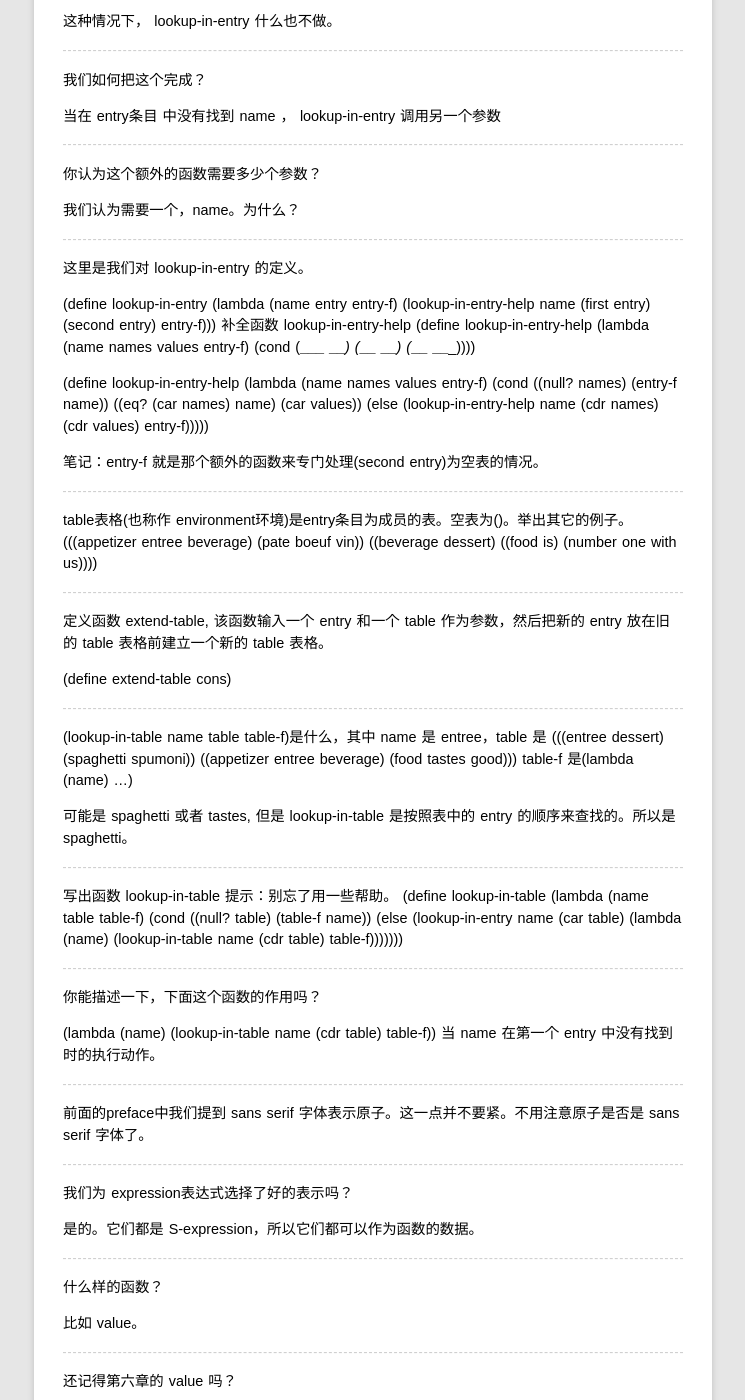
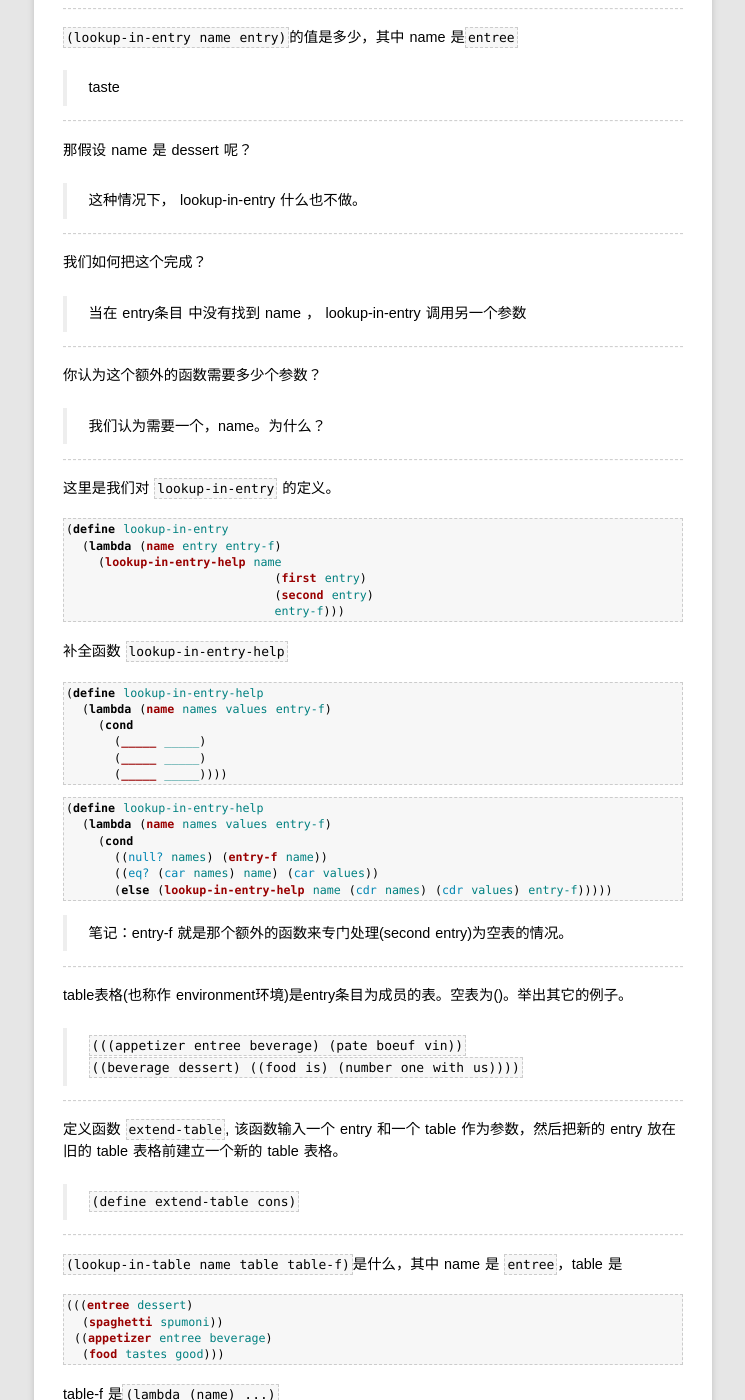
Before and after one commit to rhuichao/uternet.github.io, a Jekyll site: the page built from TLS/10.md, in a window 1280 px wide and 1400 px high, scrolled down 507 px. Shown: the whole window, without its empty margins (267-1012 px from the left). Built offline with Jekyll 4.4.1, drawn with Linux system fonts in a browser that asks for light colours; some web fonts are replaced; Markdown is read by kramdown in place of the engine named in the settings; some of the changed text lies outside the part shown.

Commit message:
new document posted

````diff
--- a/TLS/10.md
+++ b/TLS/10.md
@@ -3,99 +3,118 @@ layout: default
 title: 这一切的值是什么？
 ---
 
----
+-------------
 entry条目 是由list表组成的 pair 对，pair 对的第一个list表是集合 set。另外，两个list表的长度必须是相同的。举出几个 entry条目 的例子。
 
-例如((appetizer entree beverage) (pate boeuf vin)和((appetizer entree beverage) (beer beer beer))
-还有((beverage dessert) ((food is) (number on with us)))
+>例如
+`((appetizer entree beverage) (pate boeuf vin)`
+和
+`((appetizer entree beverage) (beer beer beer))`
+还有
+`((beverage dessert) ((food is) (number on with us)))`
 
 -------------
 
 
 我们如何用一个集合的名字和一个列表的值构建一个 entry条目
 
-(define new-entry build)
-试试用这个函数来构建前边的 entry条目 例子。
+>`(define new-entry build)`
+>试试用这个函数来构建前边的 entry条目 例子。
 
 -------------
 
-(lookup-in-entry name entry)的值是多少，其中 name 是entree
+`(lookup-in-entry name entry)`的值是多少，其中 name 是`entree`
 
-taste
+>taste
 
 -------------
 
 那假设 name 是 dessert 呢？
 
-这种情况下， lookup-in-entry 什么也不做。
+>这种情况下， lookup-in-entry 什么也不做。
 
 -------------
 
 我们如何把这个完成？
 
-当在 entry条目 中没有找到 name ， lookup-in-entry 调用另一个参数
+>当在 entry条目 中没有找到 name ， lookup-in-entry 调用另一个参数
 
 -------------
 
 你认为这个额外的函数需要多少个参数？
 
-我们认为需要一个，name。为什么？
+>我们认为需要一个，name。为什么？
 
 -------------
 
-这里是我们对 lookup-in-entry 的定义。
+这里是我们对 `lookup-in-entry` 的定义。
 
+```scheme
 (define lookup-in-entry
   (lambda (name entry entry-f)
     (lookup-in-entry-help name
                           (first entry)
                           (second entry)
                           entry-f)))
-补全函数 lookup-in-entry-help
+```
+
+补全函数 `lookup-in-entry-help`
+
+```scheme
 (define lookup-in-entry-help
   (lambda (name names values entry-f)
     (cond
       (_____ _____)
       (_____ _____)
       (_____ _____))))
+```
 
+```scheme
 (define lookup-in-entry-help
   (lambda (name names values entry-f)
     (cond
       ((null? names) (entry-f name))
       ((eq? (car names) name) (car values))
       (else (lookup-in-entry-help name (cdr names) (cdr values) entry-f)))))
+```
 
-笔记：entry-f 就是那个额外的函数来专门处理(second entry)为空表的情况。
+>笔记：entry-f 就是那个额外的函数来专门处理(second entry)为空表的情况。
 
 -------------
 
 table表格(也称作 environment环境)是entry条目为成员的表。空表为()。举出其它的例子。
-(((appetizer entree beverage) (pate boeuf vin))
-((beverage dessert) ((food is) (number one with us))))
+
+>`(((appetizer entree beverage) (pate boeuf vin))`
+>`((beverage dessert) ((food is) (number one with us))))`
 
 
 -------------
 
-定义函数 extend-table, 该函数输入一个 entry 和一个 table 作为参数，然后把新的 entry 放在旧的 table 表格前建立一个新的 table 表格。
+定义函数 `extend-table`, 该函数输入一个 entry 和一个 table 作为参数，然后把新的 entry 放在旧的 table 表格前建立一个新的 table 表格。
 
-(define extend-table cons)
+>`(define extend-table cons)`
 
 -------------
 
-(lookup-in-table name table table-f)是什么，其中 name 是 entree，table 是
+`(lookup-in-table name table table-f)`是什么，其中 name 是 `entree`，table 是
+
+```scheme
 (((entree dessert)
   (spaghetti spumoni))
  ((appetizer entree beverage)
   (food tastes good)))
-table-f 是(lambda (name) ...)
+```
 
-可能是 spaghetti 或者 tastes, 但是 lookup-in-table 是按照表中的 entry 的顺序来查找的。所以是 spaghetti。
+table-f 是`(lambda (name) ...)`
+
+>可能是 spaghetti 或者 tastes, 但是 lookup-in-table 是按照表中的 entry 的顺序来查找的。所以是 spaghetti。
 
 -------------
 
 写出函数 lookup-in-table
 提示：别忘了用一些帮助。
+
+```scheme
 (define lookup-in-table
   (lambda (name table table-f)
     (cond
@@ -104,56 +123,65 @@ table-f 是(lambda (name) ...)
                              (car table)
                              (lambda (name)
                                (lookup-in-table name (cdr table) table-f)))))))
+```
 
 -------------
 
 你能描述一下，下面这个函数的作用吗？
 
+```scheme
 (lambda (name)
   (lookup-in-table name (cdr table) table-f))
-当 name 在第一个 entry 中没有找到时的执行动作。
+```
+
+>当 name 在第一个 entry 中没有找到时的执行动作。
 
 -------------
 
-前面的preface中我们提到 sans serif 字体表示原子。这一点并不要紧。不用注意原子是否是 sans serif 字体了。
+前面的preface中我们提到 sans serif 字体表示原子。这一点并不要紧。不用注意原子是否是 sans serif 字体了。(p177)
 
 -------------
 
 我们为 expression表达式选择了好的表示吗？
 
-是的。它们都是 S-expression，所以它们都可以作为函数的数据。
+>是的。它们都是 S-expression，所以它们都可以作为函数的数据。
 
 -------------
 
 什么样的函数？
 
-比如 value。
+>比如 value。
 
 -------------
 
 还记得第六章的 value 吗？
 
-对表达式调用 value 返回的是它的自然值。
+>对表达式调用 value 返回的是它的自然值。
 
 -------------
 
-(car (quote (a b c))) 的值是多少？
+`(car (quote (a b c)))` 的值是多少？
 
-不知道。
+>不知道。
 
 -------------
 
+```scheme
 (cons rep-a
   (cons rep-b
     (cons rep-c
       (quote ()))))
+```
+
 的值是多少？其中 rep-a 是a，rep-b 是b，rep-c 是c
 
-(a b c)
+>`(a b c)`
 
 -------------
 
 非常棒。那这个值呢？
+
+```scheme
 (cons rep-car
       (cons (cons rep-quote
                   (cons
@@ -163,106 +191,114 @@ table-f 是(lambda (name) ...)
                                      (quote ()))))
                    (quote ())))
             (quote ())))
+```
+
 其中
-rep-car 是 car
-rep-quote 是 quote
-rep-a 是 a，rep-b 是b，rep-c 是c
+rep-car 是 `car`
+rep-quote 是 `quote`
+rep-a 是 `a`，rep-b 是`b`，rep-c 是`c`
 
-它是表达式(car (quote (a b c)))的表示。
+>它是表达式`(car (quote (a b c)))`的表示。
 
 -------------
 
-(car (quote (a b c))) 的值是多少？
+`(car (quote (a b c)))` 的值是多少？
 
-a
+>a
 
 -------------
 
-(value e)的值是多少？其中e是(car (quote (a b c)))
+`(value e)`的值是多少？其中e是`(car (quote (a b c)))`
 
-a
+>a
 
 -------------
 
-(value e)的值是多少？其中e是(quote (car (quote (a b c))))
+`(value e)`的值是多少？其中e是`(quote (car (quote (a b c))))`
 
-(car (quote (a b c)))
+>`(car (quote (a b c)))`
 
 
 -------------
 
-(value e)的值是多少？其中e是(add1 6)
+`(value e)`的值是多少？其中e是`(add1 6)`
 
-7
+>7
 
 -------------
 
-(value e)的值是多少？其中e是(quote nothing)
+`(value e)`的值是多少？其中e是`(quote nothing)`
 
-nothing
+>nothing
 
 -------------
 
-(value e)的值是多少？其中e是 nothing
+`(value e)`的值是多少？其中e是 `nothing`
 
-nothing没有value
+>nothing没有value
 
 -------------
 
-(value e) 是什么，其中e是
+`(value e)` 是什么，其中e是
+
+```scheme
 ((lambda (nothing)
    (cons nothing (quote ())))
  (quote (from nothing comes something)))
+```
 
-((from nothing comes something))
+>`((from nothing comes something))`
 
 -------------
 
-(value e) 是什么，其中e是
+`(value e)` 是什么，其中e是
+
+```scheme
 ((lambda (nothing)
    (cond
      (nothing (quote something))
      (else (quote nothing))))
  #t)
+```
 
-something。
+>`something`。
 
 -------------
 
 e的类型是什么，其中e是6
 
-*const
+>\*const
 
 -------------
 
 e的类型是什么，其中e是#f
 
-*const
+>\*const
 
 -------------
 
 (value e)的值是什么，其中e是#f
 
-#f
+>\#f
 
 -------------
 
 e的类型是什么，其中e是cons
 
-*const
+>\*const
 
 -------------
 
-(value e) 的值是什么，其中e是car
+`(value e)` 的值是什么，其中e是`car`
 
-(primitive car)
+>`(primitive car)`
 
 -------------
 
 
-e的类型是什么，其中e是(quote nothing)
+e的类型是什么，其中e是`(quote nothing)`
 
-*quote
+>\*quote
 
 -------------
 
````
